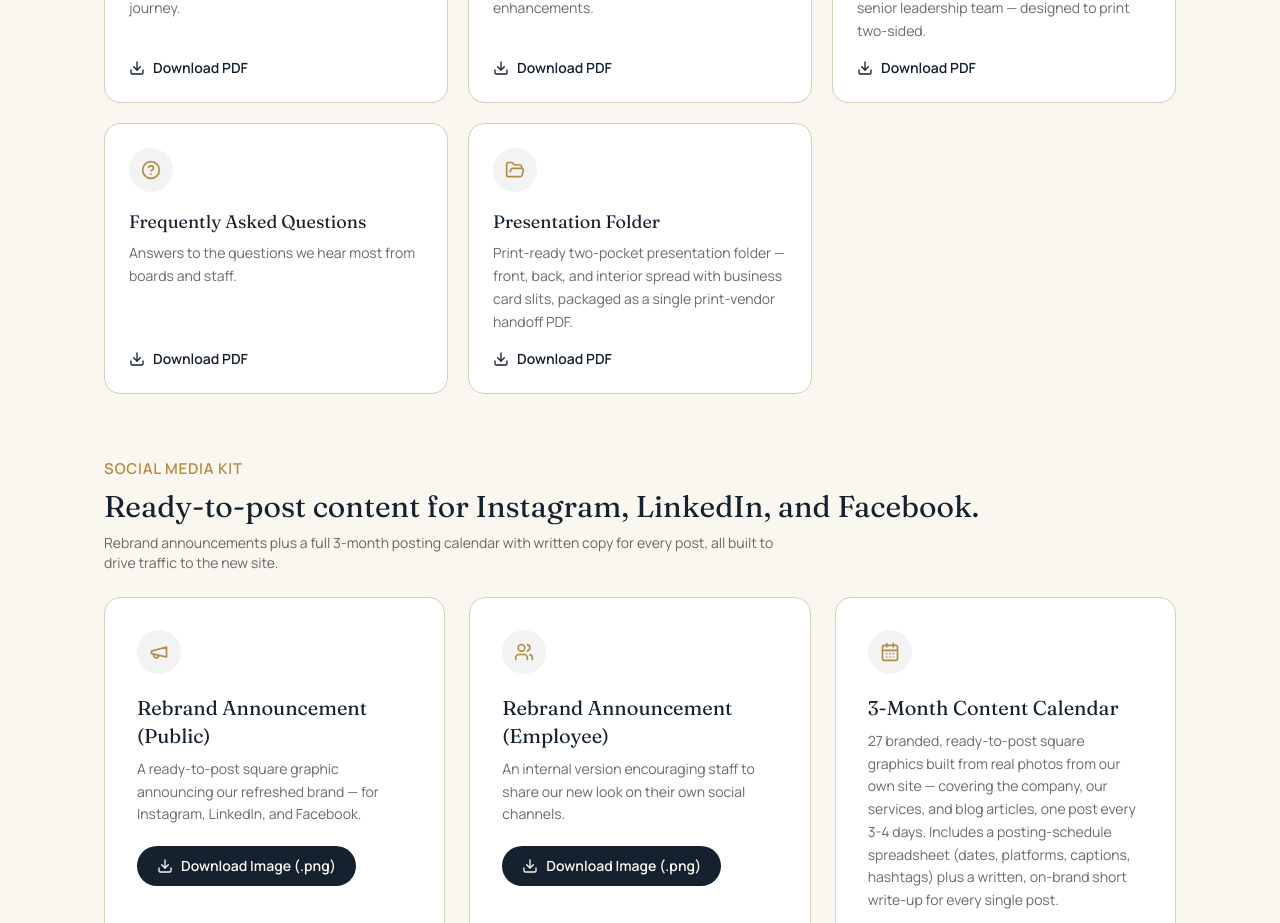
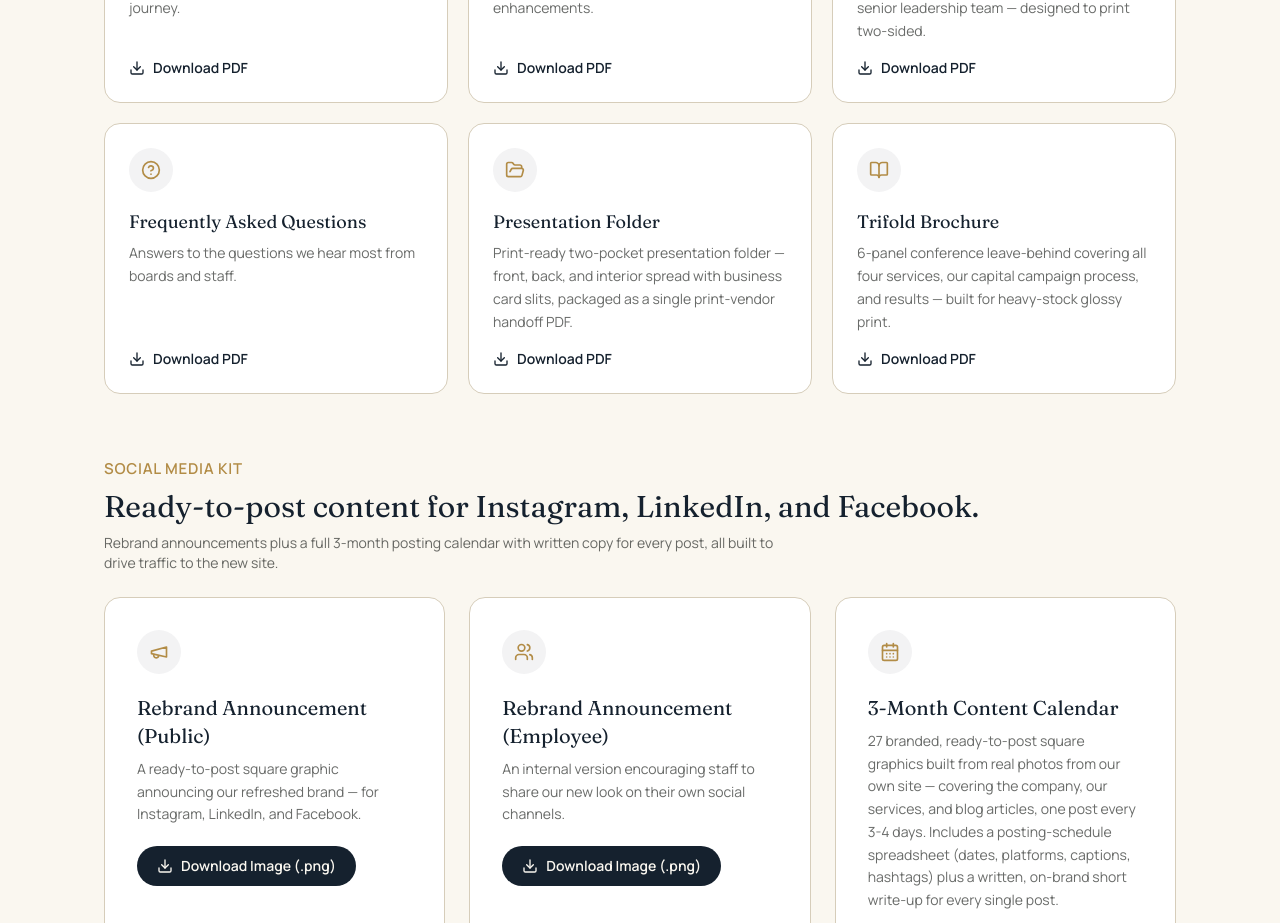
Before and after one commit to Catapultfundraising/catapult-fundraising-website, a Next.js app: page /assets in a window 1280 px wide. Shown: the part 4760-5683 px from the top of the page. Built offline with nearby package versions, Linux system fonts and the light colour scheme.

Commit message:
Add print-ready Trifold Brochure to /assets One-Sheets section

```diff
--- a/components/one-sheets.tsx
+++ b/components/one-sheets.tsx
@@ -1,4 +1,4 @@
-import { Download, Layers, Gift, Users, Phone, UserCircle, HelpCircle, Target, FolderOpen } from "lucide-react";
+import { Download, Layers, Gift, Users, Phone, UserCircle, HelpCircle, Target, FolderOpen, BookOpen } from "lucide-react";
 
 interface Sheet {
   icon: React.ComponentType<{ className?: string }>;
@@ -56,6 +56,12 @@ const SHEETS: Sheet[] = [
     description: "Print-ready two-pocket presentation folder — front, back, and interior spread with business card slits, packaged as a single print-vendor handoff PDF.",
     href: "https://galaxy-prod.tlcdn.com/gen/user_35qqBV71YqPhG02PJcVxttmFcLs/188c0865-e285-488d-89e4-d117e598126c.pdf",
   },
+  {
+    icon: BookOpen,
+    title: "Trifold Brochure",
+    description: "6-panel conference leave-behind covering all four services, our capital campaign process, and results — built for heavy-stock glossy print.",
+    href: "https://galaxy-prod.tlcdn.com/gen/user_35qqBV71YqPhG02PJcVxttmFcLs/ed339692-e8a0-497a-b410-126a3055728d.pdf",
+  },
 ];
 
 export function OneSheets() {
```
